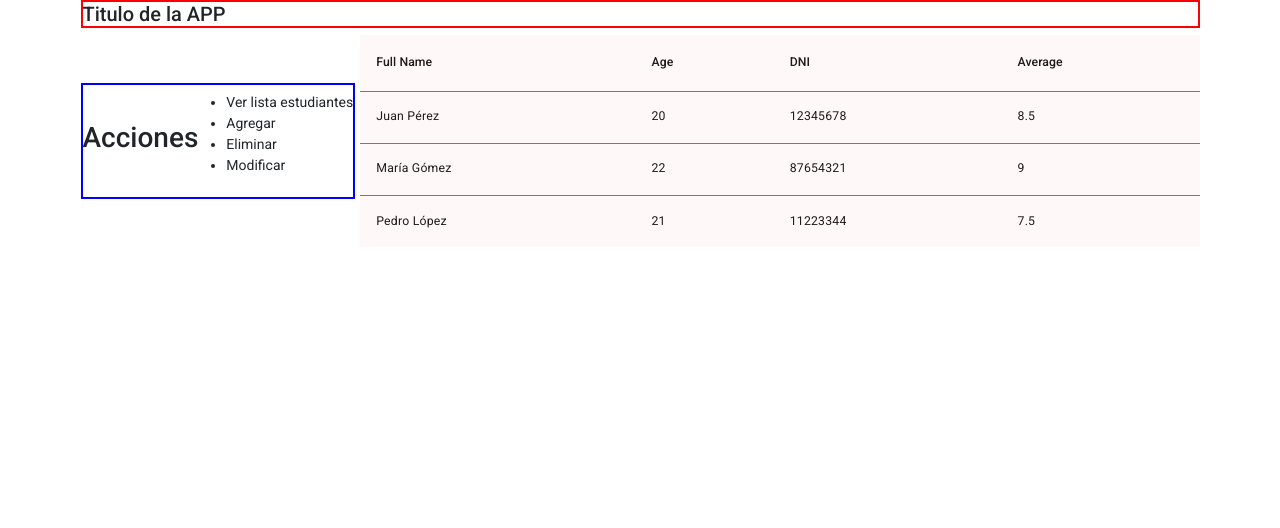
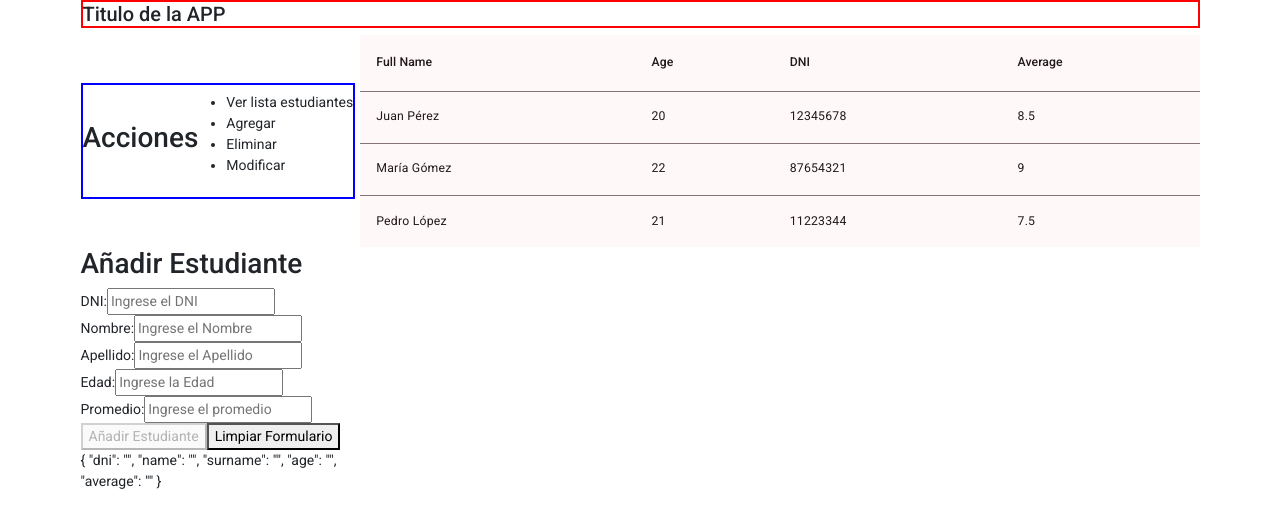
Before and after one commit to FromeroEmaresa/supreme-adventure, an Angular app: page / in a window 1280 px wide. Shown: the top 528 px of the page. Built offline with nearby package versions, Linux system fonts and the light colour scheme.

Commit message:
featurre: agregar componente AddForm a la aplicacion y actualizar la plantilla para incluirlo

```diff
--- a/src/app/app.html
+++ b/src/app/app.html
@@ -8,4 +8,6 @@
 
 
   </div>
+
+  <app-add-form (studentAdded)="addStudent($event)"></app-add-form>
 </div>
--- a/src/app/app.ts
+++ b/src/app/app.ts
@@ -6,10 +6,11 @@
 import { Student } from '../shared/entities';
 import { CommonModule } from '@angular/common';
 import { StudentsTable } from './students-table/students-table';
+import { AddForm } from "./add-form/add-form";
 
 @Component({
   selector: 'app-root',
-  imports: [RouterOutlet, Toolbar, Navbar, CommonModule, StudentsTable],
+  imports: [RouterOutlet, Toolbar, Navbar, CommonModule, StudentsTable, AddForm],
   templateUrl: './app.html',
   styleUrl: './app.scss'
 })
@@ -24,4 +25,8 @@
     });
   }
 
+  addStudent(student: Student) {
+    this.students = [...this.students, student];
+  }
+
 }
```
